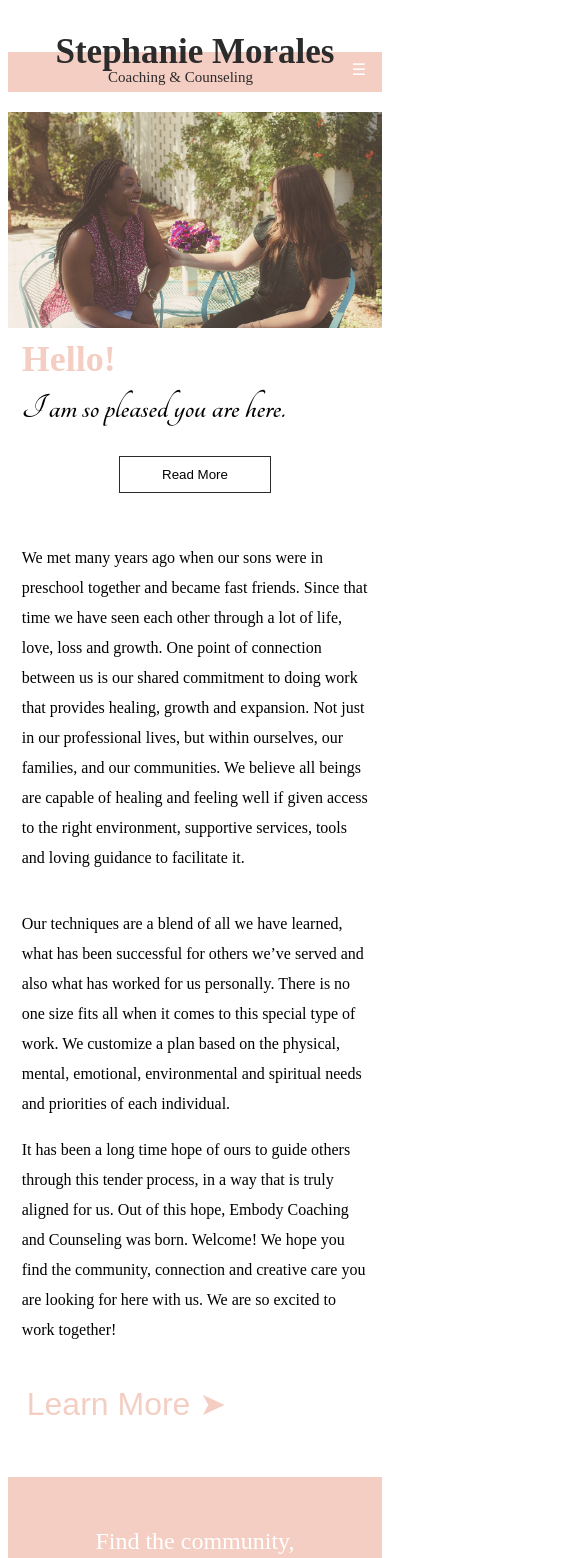
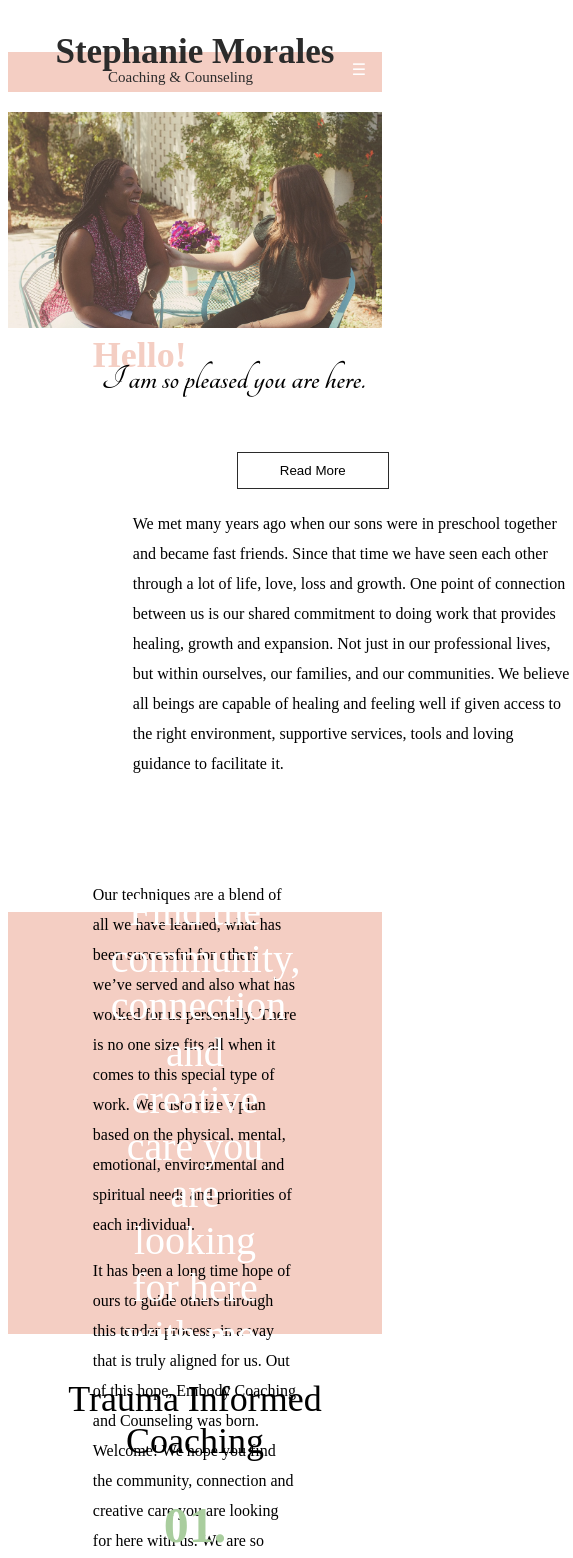
Before and after one commit to spiderthatcodes/embody, a React (Create React App) app in the folder client/: page / in a window 390 px wide. Shown: the top 1558 px of the page, 573 px wide, since content can reach past the window. Built offline with nearby package versions, Linux system fonts and the light colour scheme.

Commit message:
shifting how mobile works

```diff
--- a/client/src/pages/Home/Home.tsx
+++ b/client/src/pages/Home/Home.tsx
@@ -19,9 +19,7 @@ import {
     Hello,
     Script,
     Paragraph,
-    // Embody,
     LeftParagraph,
-    // TopLine,
     LearnMore,
     ImagePanel,
     Image,
--- a/client/src/pages/Home/style.ts
+++ b/client/src/pages/Home/style.ts
@@ -39,9 +39,6 @@ export const Leaves = styled.div`
     background-size: cover;
     width: 100%;
     height: 50vh;
-    @media (max-width: 900px) {
-        height: 25vh;
-    }
 `;
 
 export const PeachPanel = styled.div`
@@ -50,9 +47,6 @@ export const PeachPanel = styled.div`
     display: flex;
     align-items: center;
     justify-content: center;
-    @media (max-width: 900px) {
-        height: 25vh;
-    }
 `;
 
 export const WhiteText = styled.p`
@@ -60,10 +54,6 @@ export const WhiteText = styled.p`
     font-size: 40px;
     text-align: center;
     width: 45%;
-    @media (max-width: 900px) {
-        font-size: 24px;
-        width: 80%;
-    }
 `;
 
 export const GreetingsPanel = styled.div`
@@ -73,12 +63,6 @@ export const GreetingsPanel = styled.div`
     align-items: center;
     justify-content: space-between;
     flex-wrap: wrap;
-    @media (max-width: 900px) {
-        height: auto;
-        padding: 1%;
-        display: flex;
-        flex-direction: column;
-    }
 `;
 
 export const Hello = styled.h1`
@@ -93,9 +77,6 @@ export const Script = styled.h2`
     top: -25px;
     left: 2%;
     font-family: 'Tangerine', cursive;
-    @media (max-width: 900px) {
-        position: static;
-    }
 `;
 
 export const Embody = styled.h1`
@@ -151,11 +132,6 @@ export const LeftParagraph = styled.div`
     position: relative;
     left: 40px;
     top: -30px;
-    @media (max-width: 900px) {
-        position: static;
-        width: auto;
-        margin-bottom: 0;
-    }
 `;
 
 export const TopLine = styled.div`
@@ -166,9 +142,6 @@ export const TopLine = styled.div`
     position: relative;
     left: 40px;
     top: -30px;
-    @media (max-width: 900px) {
-        position: static;
-    }
 `;
 
 export const LearnMore = styled.button`
@@ -176,9 +149,6 @@ export const LearnMore = styled.button`
     border: none;
     background: none;
     font-size: 32px;
-    @media (max-width: 900px) {
-        padding: 40px 0 40px 5px;
-    }
 `;
 
 export const ImagePanel = styled.div<{ isMobile?: boolean }>`
```
